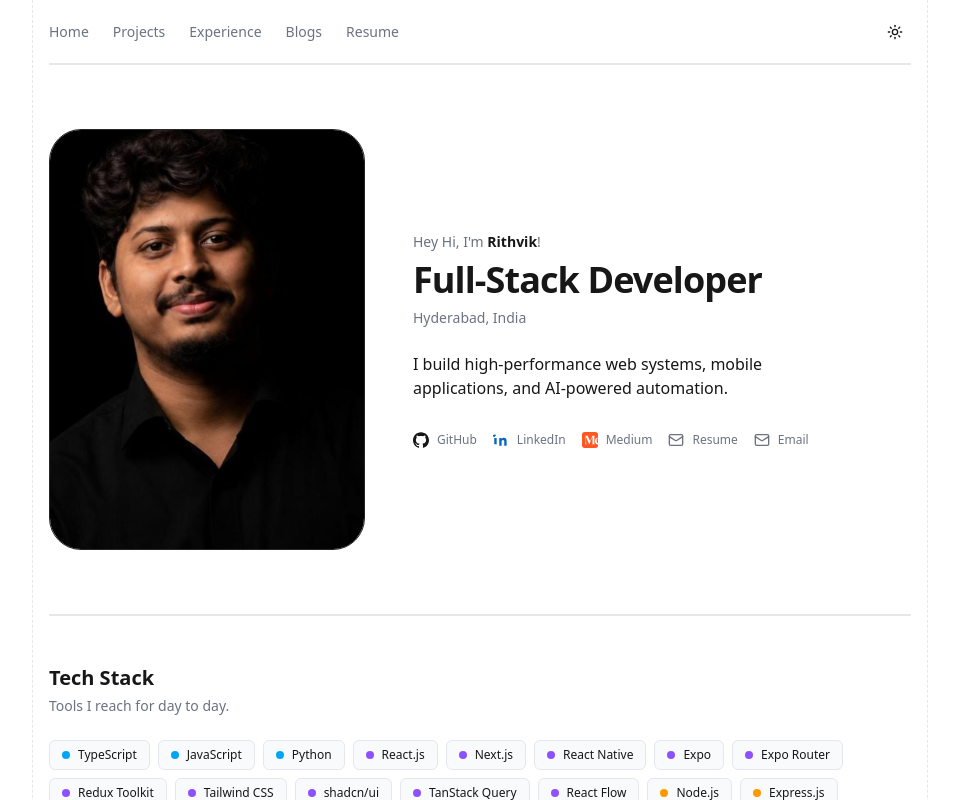
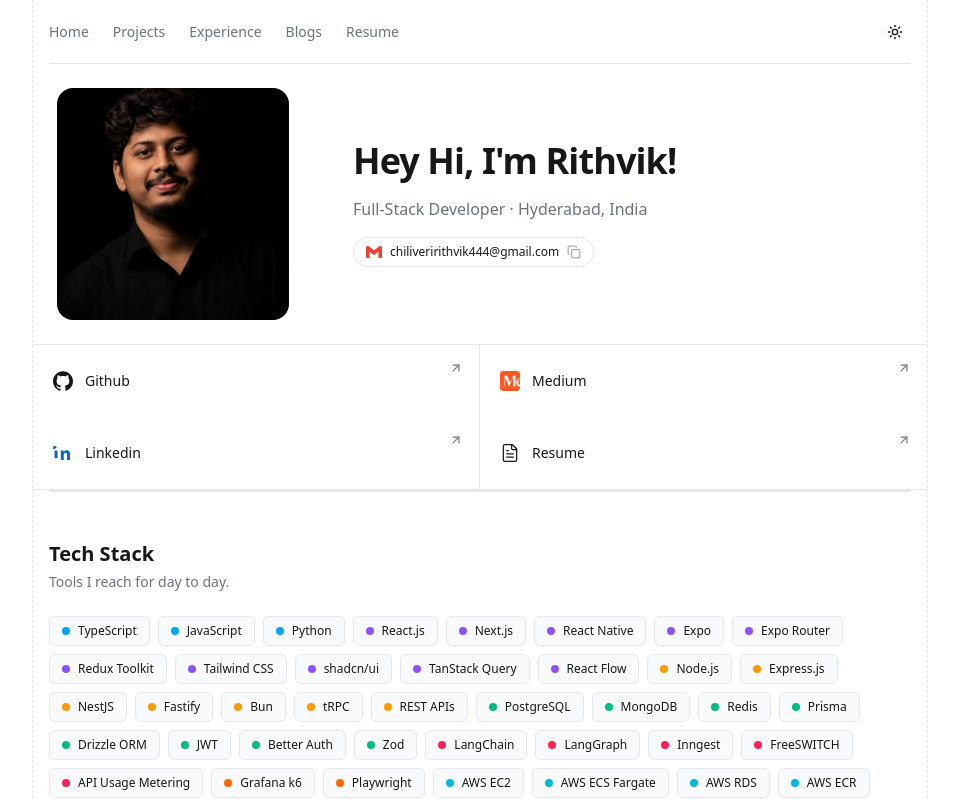
Before and after one commit to ChilivereRithvik/portfolio, a Next.js app: page / in a window 1280 px wide. Shown: the top 800 px of the page, without its empty margins (160-1119 px from the left). Built offline with nearby package versions, Linux system fonts and the light colour scheme.

Commit message:
feat: add EmailCopyBadge component and integrate it into the Hero section; update social icons with Gmail support

```diff
--- a/src/app/layout.tsx
+++ b/src/app/layout.tsx
@@ -22,6 +22,12 @@ export const metadata: Metadata = {
   },
   description:
     "Full-stack developer focused on scalable backend systems, performance optimization, cloud infrastructure, and practical AI automation.",
+  icons: {
+    icon: [
+      { url: "/images/profile.png", type: "image/png" },
+      { url: "/favicon.ico", sizes: "any" },
+    ],
+  },
   openGraph: {
     type: "website",
     locale: "en-US",
--- /dev/null
+++ b/src/components/EmailCopyBadge.tsx
@@ -0,0 +1,40 @@
+"use client";
+
+import { useState } from "react";
+import { Check, Copy } from "lucide-react";
+import { GmailIcon } from "@/components/ui/SocialIcons";
+
+type EmailCopyBadgeProps = {
+  email: string;
+};
+
+export function EmailCopyBadge({ email }: EmailCopyBadgeProps) {
+  const [copied, setCopied] = useState(false);
+
+  const copyEmail = async () => {
+    try {
+      await navigator.clipboard.writeText(email);
+      setCopied(true);
+      window.setTimeout(() => setCopied(false), 2000);
+    } catch {
+      setCopied(false);
+    }
+  };
+
+  return (
+    <button
+      type="button"
+      onClick={copyEmail}
+      className="inline-flex w-fit max-w-full items-center gap-2 rounded-full border border-border bg-background px-3 py-1.5 text-left text-xs text-muted-foreground transition-colors hover:bg-muted/50 hover:text-foreground"
+      aria-label={copied ? "Email copied" : "Copy email address"}
+    >
+      <GmailIcon className="h-4 w-4" />
+      <span className="truncate text-foreground">{email}</span>
+      {copied ? (
+        <Check className="h-3.5 w-3.5 shrink-0 text-emerald-600" />
+      ) : (
+        <Copy className="h-3.5 w-3.5 shrink-0 opacity-60" />
+      )}
+    </button>
+  );
+}
--- a/src/components/Hero.tsx
+++ b/src/components/Hero.tsx
@@ -1,92 +1,137 @@
+import type { ReactNode } from "react";
 import Image from "next/image";
 import Link from "next/link";
-import { Mail } from "lucide-react";
+import { ArrowUpRight, FileText } from "lucide-react";
 import { personalInfo } from "@/config/portfolio";
-import { GitHubIcon, LinkedInIcon, MediumIcon } from "@/components/ui/SocialIcons";
+import { EmailCopyBadge } from "@/components/EmailCopyBadge";
+import {
+  GitHubIcon,
+  LinkedInIcon,
+  MediumIcon,
+} from "@/components/ui/SocialIcons";
+import { cn } from "@/lib/utils";
+
+type HeroLink = {
+  name: string;
+  href: string;
+  icon: ReactNode;
+  external?: boolean;
+  className?: string;
+};
+
+function HeroLinkCard({ name, href, icon, external, className }: HeroLink) {
+  return (
+       <Link
+      href={href}
+      target={external ? "_blank" : undefined}
+      rel={external ? "noopener noreferrer" : undefined}
+      className={cn(
+                "group relative flex min-h-[4.5rem] items-center gap-3 border-b border-border px-5 py-4 transition-colors hover:bg-muted/40 last:border-b-0 sm:border-b-0 sm:border-r sm:[&:nth-child(2)]:border-r-0 sm:last:border-r-0",
+        className
+      )}
+    >
+      {icon}
+      <span className="text-sm font-medium text-foreground">{name}</span>
+      <ArrowUpRight
+        className="absolute right-4 top-4 h-3.5 w-3.5 text-muted-foreground transition-transform group-hover:translate-x-0.5 group-hover:-translate-y-0.5"
+        aria-hidden
+      />
+    </Link>
+  );
+}
 
 export function Hero() {
   const { profileImage, socialLinks, email, resumePath } = personalInfo;
 
-  const iconMap: Record<string, React.ElementType> = {
-    github: GitHubIcon,
-    linkedin: LinkedInIcon,
-    medium: MediumIcon,
-    gmail: Mail,
-  };
+  const github = socialLinks.find((link) => link.icon === "github");
+  const linkedin = socialLinks.find((link) => link.icon === "linkedin");
+  const medium = socialLinks.find((link) => link.icon === "medium");
 
-  const socialItems = [
-    ...socialLinks,
+  const heroLinks: HeroLink[] = [
+    // {
+    //   name: "Gmail",
+    //   href: `mailto:${email}`,
+    //   icon: <GmailIcon />,
+    // },
+    ...(github
+      ? [
+          {
+            name: "Github",
+            href: github.url,
+            icon: <GitHubIcon className="h-5 w-5" />,
+            external: true,
+          },
+        ]
+      : []),
+    ...(medium
+      ? [
+          {
+            name: "Medium",
+            href: medium.url,
+            icon: <MediumIcon className="h-5 w-5" />,
+            external: true,
+          },
+        ]
+      : []),
+    ...(linkedin
+      ? [
+          {
+            name: "Linkedin",
+            href: linkedin.url,
+            icon: <LinkedInIcon className="h-5 w-5" />,
+            external: true,
+          },
+        ]
+      : []),
     ...(resumePath
-      ? [{ name: "Resume", url: resumePath, icon: "resume" as const }]
+      ? [
+          {
+            name: "Resume",
+            href: resumePath,
+            icon: <FileText className="h-5 w-5 text-foreground" strokeWidth={1.5} />,
+          },
+        ]
       : []),
-    { name: "Email", url: `mailto:${email}`, icon: "gmail" as const },
   ];
 
   return (
-    <section className="border-t border-border py-16 bg-background">
-      <div className="grid grid-cols-1 lg:grid-cols-5 gap-8 lg:gap-12 items-center">
-        <div className="lg:col-span-2 flex justify-center lg:justify-end">
-          <div className="relative w-full max-w-[280px] lg:max-w-none aspect-[3/4] border border-[#262626] rounded-[32px] overflow-hidden bg-muted">
+       <section className="-mx-4 border-b border-border bg-background">
+      <div className="grid grid-cols-1 md:grid-cols-[minmax(220px,280px)_1fr]">
+        <div className="flex items-center justify-center border-b border-border p-6 md:border-b-0">
+          <div className="relative aspect-square w-full max-w-[220px] overflow-hidden rounded-2xl bg-muted md:max-w-none">
             {profileImage ? (
               <Image
                 src={profileImage}
                 alt={personalInfo.name}
                 fill
-                sizes="(max-width: 1024px) 280px, 40vw"
+                sizes="(max-width: 768px) 220px, 280px"
                 className="object-cover"
                 unoptimized
+                priority
               />
             ) : (
-              <div className="w-full h-full flex items-center justify-center text-6xl font-bold text-muted-foreground/50">
-                CR
+              <div className="flex h-full w-full items-center justify-center text-5xl font-bold text-muted-foreground/50">
+                {personalInfo.displayName.slice(0, 2).toUpperCase()}
               </div>
             )}
           </div>
         </div>
 
-        <div className="lg:col-span-3 flex flex-col justify-center">
-          <div className="space-y-6">
-            <div className="space-y-2">
-              <p className="text-sm text-muted-foreground">
-                Hey Hi, I&apos;m{" "}
-                <span className="font-semibold text-foreground">
-                  {personalInfo.displayName}
-                </span>
-                !
-              </p>
-              <h1 className="text-3xl md:text-4xl font-bold text-foreground tracking-tight">
-                {personalInfo.title}
-              </h1>
-              <p className="text-sm text-muted-foreground">
-                {personalInfo.location}
-              </p>
-            </div>
+        <div className="flex flex-col justify-center gap-4 px-6 py-10 md:px-10 md:py-12">
+          <h1 className="text-2xl font-bold tracking-tight text-foreground sm:text-3xl md:text-4xl">
+            Hey Hi, I&apos;m {personalInfo.displayName}!
+          </h1>
+          <p className="text-sm text-muted-foreground md:text-base">
+            {personalInfo.title} · {personalInfo.location}
+          </p>
+          <EmailCopyBadge email={email} />
+        </div>
+      </div>
 
-            <div className="space-y-4">
-              <p className="text-sm md:text-base text-foreground max-w-md">
-                {personalInfo.heroHeadline}
-              </p>
-            </div>
-
-            <div className="flex flex-wrap gap-4 items-center pt-2">
-              {socialItems.map((link) => {
-                const Icon = iconMap[link.icon] || Mail;
-                return (
-                  <Link
-                    key={link.name}
-                    href={link.url}
-                    target={link.url.startsWith("http") ? "_blank" : undefined}
-                    rel={link.url.startsWith("http") ? "noopener noreferrer" : undefined}
-                    className="flex items-center gap-2 text-xs font-medium text-muted-foreground hover:text-foreground transition-colors"
-                  >
-                    <Icon className="w-4 h-4" />
-                    {link.name}
-                  </Link>
-                );
-              })}
-            </div>
-          </div>
-        </div>
+      <div className="grid grid-cols-1 sm:grid-cols-2 border-t border-border">
+        {heroLinks.map((link) => (
+          <HeroLinkCard key={link.name} {...link} />
+        ))}
       </div>
     </section>
   );
--- a/src/components/ui/SocialIcons.tsx
+++ b/src/components/ui/SocialIcons.tsx
@@ -1,5 +1,22 @@
 import type { SVGProps } from "react";
+import { siGmail } from "simple-icons";
 import { cn } from "@/lib/utils";
+
+export function GmailIcon({ className, ...props }: SVGProps<SVGSVGElement>) {
+  return (
+    <svg
+      viewBox="0 0 24 24"
+      width="1em"
+      height="1em"
+      className={cn("h-5 w-5 shrink-0", className)}
+      role="img"
+      aria-label="Gmail"
+      {...props}
+    >
+      <path fill={`#${siGmail.hex}`} d={siGmail.path} />
+    </svg>
+  );
+}
 
 export function GitHubIcon({ className, ...props }: SVGProps<SVGSVGElement>) {
   return (
```
